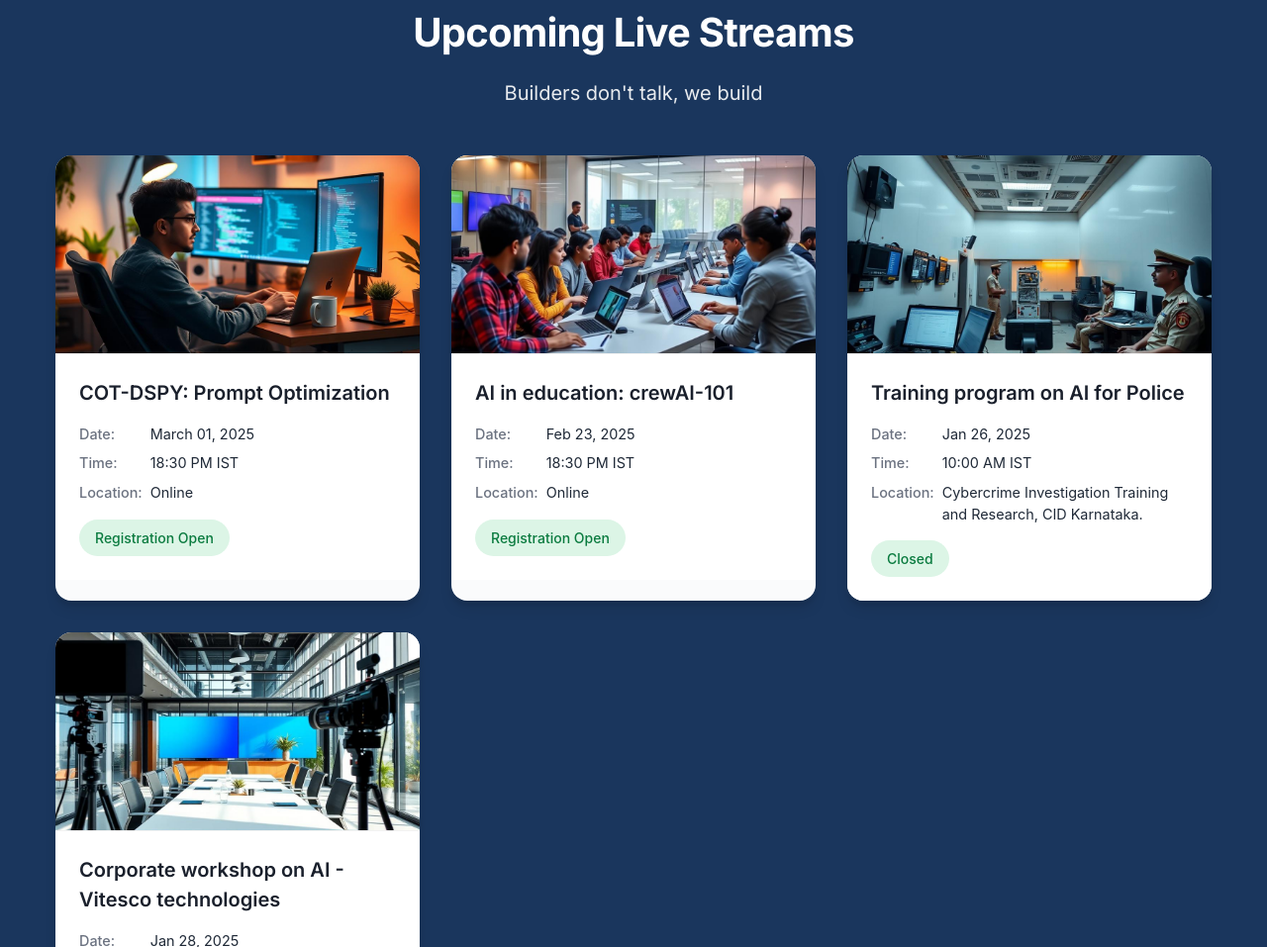
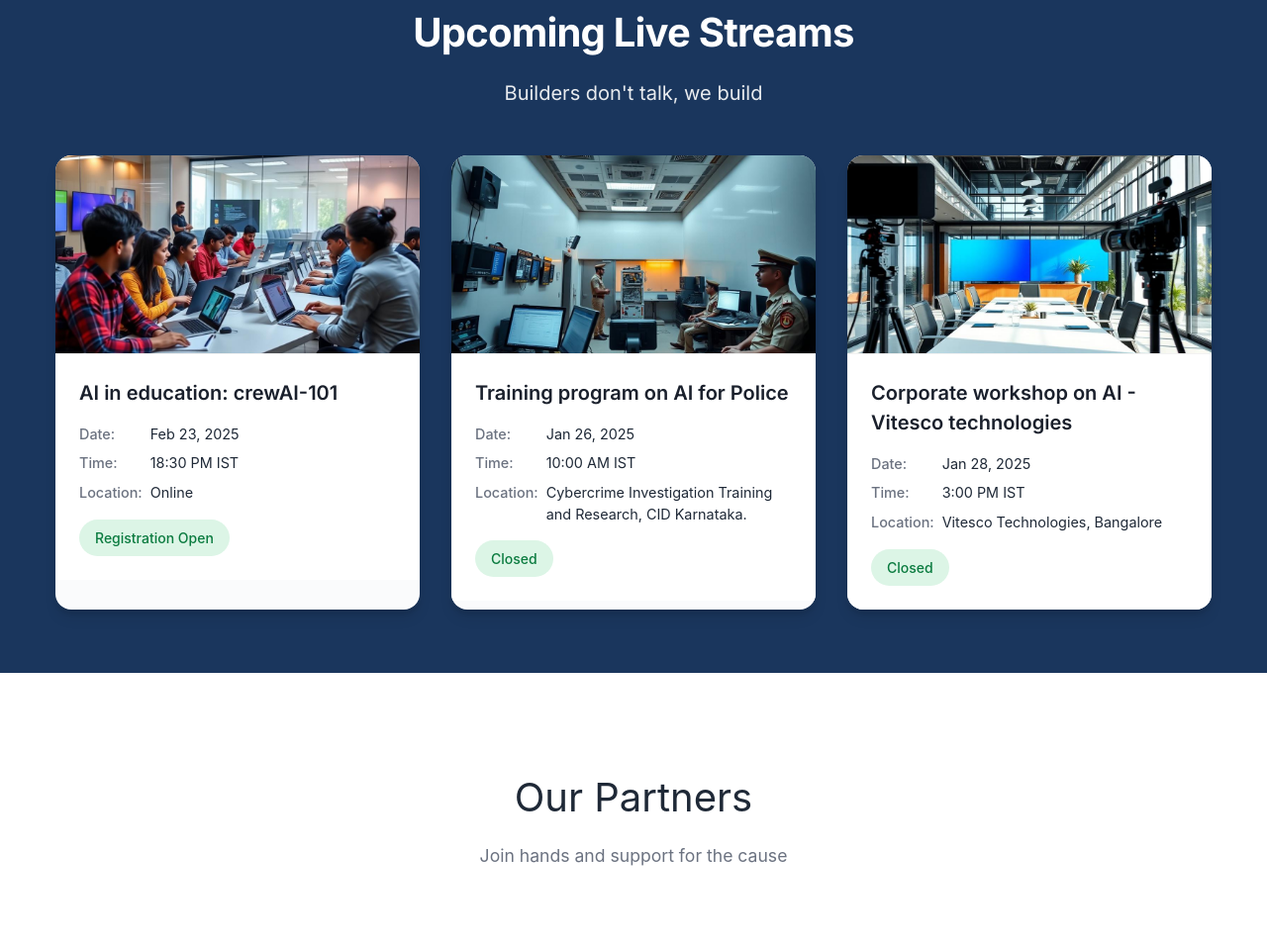
Before and after one commit to lucifertrj/ai-roadshow, a plain HTML site: page index.html in a window 1280 px wide. Shown: the part 2066-3023 px from the top of the page at 99% size. Drawn offline with nearby package versions, Linux system fonts and the light colour scheme.

Commit message:
replace icon and remove cot-dspy event

```diff
--- a/index.html
+++ b/index.html
@@ -4,6 +4,7 @@
     <meta charset="UTF-8">
     <meta name="viewport" content="width=device-width, initial-scale=1.0">
     <title>AI Roadshow</title>
+    <link href="logos/icon.png" rel="icon" type="image/x-icon" href="favicon.ico">
     <link href="https://cdnjs.cloudflare.com/ajax/libs/font-awesome/6.0.0/css/all.min.css" rel="stylesheet">
     <script src="https://cdn.tailwindcss.com"></script>
     <link href="https://fonts.googleapis.com/css2?family=Inter:wght@400;500;600;700&display=swap" rel="stylesheet">
--- a/script.js
+++ b/script.js
@@ -1,13 +1,4 @@
 const liveStreams = [
-    {
-        image: "streams/prompt.jpeg",
-        title: "COT-DSPY: Prompt Optimization",
-        date: "March 01, 2025",
-        time: "18:30 PM IST",
-        location: "Online",
-        status: "Registration Open",
-        link: "https://lu.ma/zkk8r0kp"
-    },
     {
         image: "streams/education.jpeg",
         title: "AI in education: crewAI-101",
@@ -24,7 +15,7 @@ const liveStreams = [
         time: "10:00 AM IST",
         location: "Cybercrime Investigation Training and Research, CID Karnataka.",
         status: "Closed",
-        link: "#"
+        link: "https://x.com/TRJ_0751/status/1883117303577157637"
     },
     {
         image: "streams/office.jpeg",
@@ -33,7 +24,7 @@ const liveStreams = [
         time: "3:00 PM IST",
         location: "Vitesco Technologies, Bangalore",
         status: "Closed",
-        link: "#"
+        link: "https://x.com/TRJ_0751/status/1884158222875123791"
     }
 ];
 
```
Also changed, not shown: logos/icon.png (added), 1 other file.
